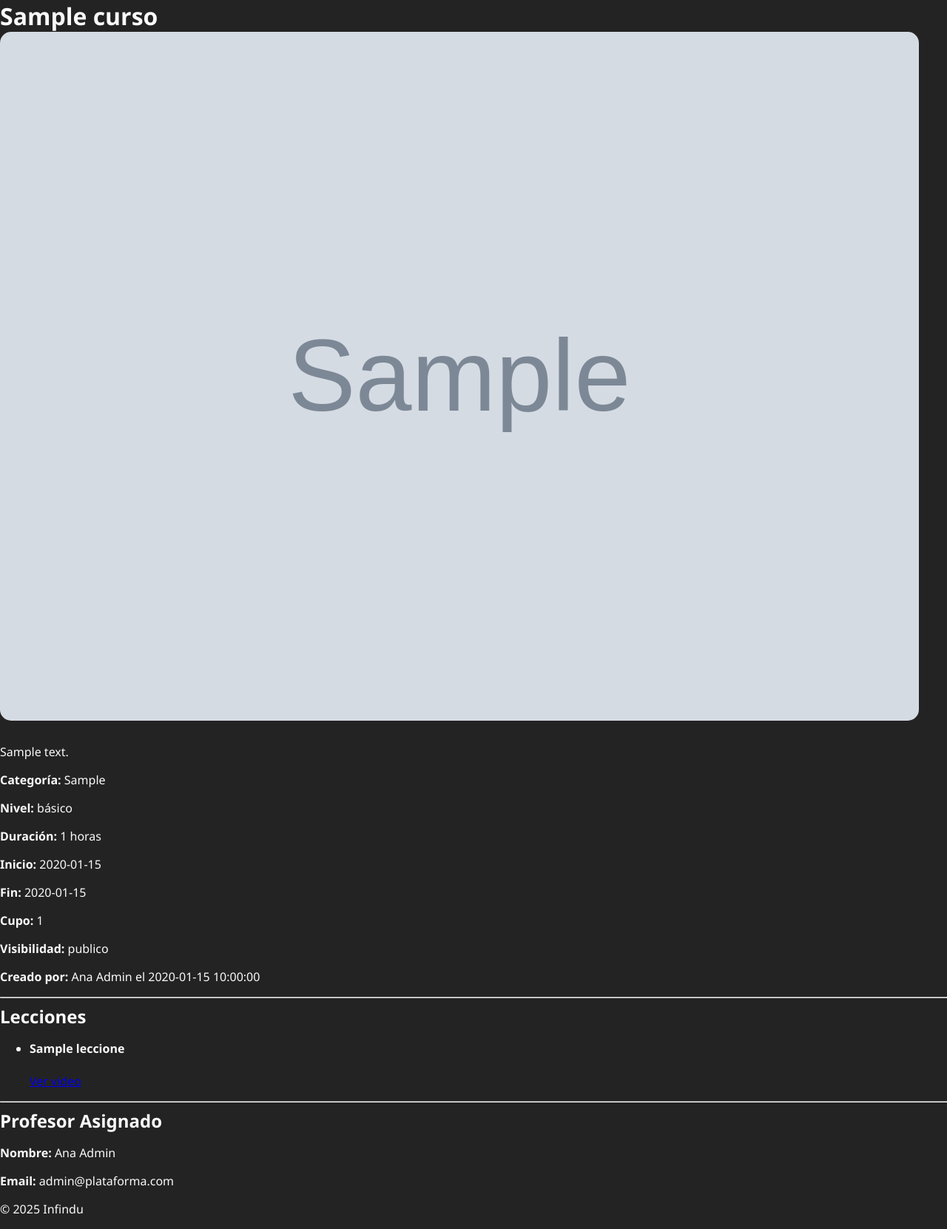
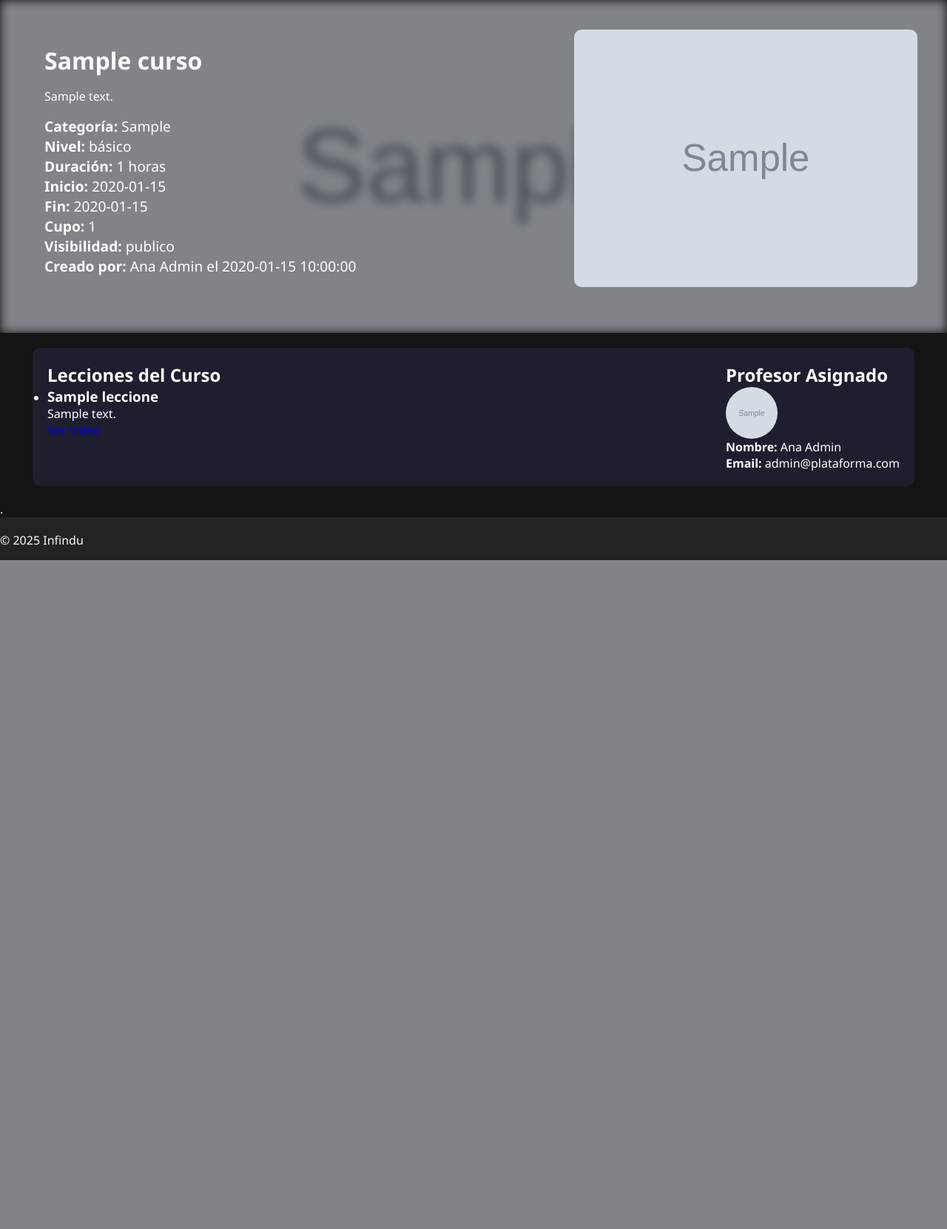
Before and after one commit to abdiasc/infindu, a PHP site: page /cursos/1 in a window 1280 px wide. Shown: the part 63-1724 px from the top of the page at 74% size. After the commit the page ends 820 px from the top, so only its background shows below. Run offline with PHP 8.4, Linux system fonts and the light colour scheme; data comes from the database, SQL or seed files in the repository; tables that the repository leaves empty hold one stand-in row (values such as "Sample post"); grey boxes marked "Sample" are stand-in pictures; data that the repository does not hold is empty.

Commit message:
Sigo modificando interfaz publica

```diff
--- a/app/Controllers/CursoController.php
+++ b/app/Controllers/CursoController.php
@@ -53,18 +53,16 @@ class CursoController extends Controller {
 
 
     public function verPublico($id) {
-        if (!is_numeric($id)) {
-            header('Location: /error/403');
-            exit;
-        }
+
 
         $curso = Curso::obtenerPorId($id);
         $lecciones = Leccion::todasPorCurso($id);
+        $profesores = User::obtenerProfesores(); // Lista para asignar
         $profesorAsignado = Curso::obtenerProfesorAsignado($id);
         $profesorDatos = Profesor::obtenerPorUsuario($profesorAsignado['usuario_id'] ?? null);
 
         if (!$curso) {
-            header('Location: /error/404');
+            header('Location: /cursos');
             exit;
         }
 
@@ -72,6 +70,7 @@ class CursoController extends Controller {
             'title' => 'Detalle del Curso',
             'curso' => $curso,
             'lecciones' => $lecciones ?? [],
+            'profesores' => $profesores ?? [],
             'profesorAsignado' => $profesorAsignado ?: null,
             'profesorDatos' => $profesorDatos ?? null
         ]);
--- a/public/css/style.css
+++ b/public/css/style.css
@@ -803,3 +803,76 @@ header{
     height: auto;
     border-radius: 10px;
 }
+
+/* CURSO DETALLE */
+.container-detalle-curso{
+    background-color: #141414;
+    color: #faf7f7;
+    margin-bottom: 10px;
+}
+.slider {
+  position: relative;
+  height: 450px;
+  overflow: hidden;
+  color: white;
+}
+
+.slider-bg {
+  position: absolute;
+  top: 0; left: 0; right: 0; bottom: 0;
+  background-size: cover;
+  background-position: center;
+  filter: blur(7px);
+  z-index: 0;
+}
+
+.overlay {
+  position: absolute;
+  top: 0; left: 0; right: 0; bottom: 0;
+  background: rgba(0, 0, 0, 0.4); /* opcional: oscurece el fondo */
+  z-index: 1;
+}
+
+.texto-slider {
+  position: relative;
+  z-index: 2;
+  padding: 40px;
+  display: flex;
+}
+.texto-curso-slider {
+  width: 60%;
+  padding: 20px;
+}
+.slider-image{
+    width: 40%;
+}
+.slider img {
+    width: 100%;
+    height: auto;
+    border-radius: 10px;
+}
+.curso-datos-slider p {
+    font-size: 1.2rem;
+    margin: 0px;
+    padding: 0px;
+}
+
+.lecciones-publico{
+    display: flex;
+    width: 90%;
+    justify-content: space-between;
+    background-color: #1e1e2f;
+    color: #ffffff;
+    padding: 20px;
+    border-radius: 10px;
+    margin: 20px auto !important;
+}
+.lecciones-publico *{
+    margin: 0px;
+    padding: 0px;
+
+}
+
+footer{
+    margin-top: 20px;
+}
--- a/resources/views/cursos/home.php
+++ b/resources/views/cursos/home.php
@@ -25,7 +25,7 @@
                     <?= nl2br(htmlspecialchars(limitarPalabras($curso['descripcion'], 10))) ?></p>
                     <small>Creado por: <?= htmlspecialchars($curso['creador']) ?> el <?= htmlspecialchars($curso['fecha_creacion']) ?></small>
                     <div class="acciones">
-                        <a href="/curso/<?= $curso['id'] ?>">Ver curso</a>
+                        <a href="/cursos/<?= $curso['id'] ?>">Ver curso</a>
                     </div>
 
                 </article>
--- a/resources/views/cursos/verPublico.php
+++ b/resources/views/cursos/verPublico.php
@@ -1,11 +1,14 @@
 <div class="container-detalle-curso">
+    <div class="slider">
+        <div class="slider-bg" style="background-image: url('/public/<?= htmlspecialchars($curso['imagen_portada']) ?>');"></div>
+
+        <div class="overlay"></div>
+
+        <div class="texto-slider">
+            <div class="texto-curso-slider">
                 <h1><?= htmlspecialchars($curso['nombre']) ?></h1>
-
-    <?php if (!empty($curso['imagen_portada'])): ?>
-        <img src="/public/<?= htmlspecialchars($curso['imagen_portada']) ?>" alt="Imagen del curso" class="img-portada">
-    <?php endif; ?>
-
                 <p><?= nl2br(htmlspecialchars($curso['descripcion'])) ?></p>
+                <div class="curso-datos-slider">
                     <p><strong>Categoría:</strong> <?= htmlspecialchars($curso['categoria']) ?></p>
                     <p><strong>Nivel:</strong> <?= htmlspecialchars($curso['nivel']) ?></p>
                     <p><strong>Duración:</strong> <?= htmlspecialchars($curso['duracion']) ?> horas</p>
@@ -14,33 +17,54 @@
                     <p><strong>Cupo:</strong> <?= htmlspecialchars($curso['cupo_maximo']) ?></p>
                     <p><strong>Visibilidad:</strong> <?= htmlspecialchars($curso['visibilidad']) ?></p>
                     <p><strong>Creado por:</strong> <?= htmlspecialchars($curso['creador']) ?> el <?= htmlspecialchars($curso['fecha_creacion']) ?></p>
-
-    <hr>
-
-    <h2>Lecciones</h2>
-    <?php if (!empty($lecciones)): ?>
-        <ul>
+                </div>
+            </div>
+            <div class="slider-image">
+                <?php if (!empty($curso['imagen_portada'])): ?>
+                    <img src="/public/<?= htmlspecialchars($curso['imagen_portada']) ?>" alt="Imagen del curso" class="img-responsive">
+                <?php else: ?>
+                    <p>No hay imagen de portada disponible.</p>
+                <?php endif; ?>
+            </div>
+        </div>
+    </div>
+    <div class="lecciones-publico">
+        <div class="lecciones-lista">
+            <h2>Lecciones del Curso</h2>
+            <?php if (count($lecciones) > 0): ?>
+                <ul class="lista-lecciones">
                     <?php foreach ($lecciones as $leccion): ?>
-                <li>
-                    <strong><?= htmlspecialchars($leccion['titulo']) ?></strong><br>
-                    <?= nl2br(htmlspecialchars($leccion['descripcion'])) ?><br>
-                    <?php if ($leccion['url_video']): ?>
-                        <a href="<?= htmlspecialchars($leccion['url_video']) ?>" target="_blank">Ver video</a>
-                    <?php endif; ?>
+                        <li class="leccion-item">
+                            <h3><?= htmlspecialchars($leccion['titulo']) ?></h3>
+                            <p><?= nl2br(htmlspecialchars($leccion['contenido'])) ?></p>
+                            <a href="<?= htmlspecialchars($leccion['url_video']) ?>" target="_blank" class="btn-ver-video">Ver Video</a>
                         </li>
                     <?php endforeach; ?>
                 </ul>
             <?php else: ?>
-        <p>No hay lecciones en este curso.</p>
+                <p>No hay lecciones disponibles para este curso.</p>
             <?php endif; ?>
 
-    <hr>
-
+        </div>
+        <div class="profesor-asignado-curso">
             <h2>Profesor Asignado</h2>
-    <?php if ($profesorAsignado): ?>
+            <div class="profesor-avatar">
+                <?php if (!empty($profesorAsignado) && !empty($profesorDatos)): ?>
+                    <img src="/public/<?= htmlspecialchars($profesorDatos['avatar']) ?>" alt="Avatar del profesor" width="120">
+                <?php else: ?>
+                    <p>No hay imagen de profesor disponible.</p>
+                <?php endif; ?>
+            </div>
+            <div class="profesor-datos">
+                <?php if (!empty($profesorAsignado) && !empty($profesorDatos)): ?>
                     <p><strong>Nombre:</strong> <?= htmlspecialchars($profesorAsignado['nombre']) ?></p>
                     <p><strong>Email:</strong> <?= htmlspecialchars($profesorAsignado['email']) ?></p>
                 <?php else: ?>
                     <p>No hay profesor asignado aún.</p>
                 <?php endif; ?>
             </div>
+
+        </div>
+    </div>
+    .
+</div>
--- a/routes/web.php
+++ b/routes/web.php
@@ -1,10 +1,10 @@
 <?php
 
-// 🌐 Rutas públicas
+// Rutas públicas
 $router->get('/', 'HomeController@index');
 $router->get('nosotros', 'HomeController@about');
 
-// 👥 Autenticación
+// Autenticación
 $router->get('login', 'AuthController@mostrarLogin');
 $router->post('login', 'AuthController@login');
 $router->get('logout', 'AuthController@logout');
@@ -13,21 +13,21 @@ $router->get('registro', 'AuthController@registroForm');
 $router->post('registro', 'AuthController@registrar');
 $router->post('registro/user', 'AuthController@registroAsignarRol');
 
-// 👤 Paneles de usuario
+// Paneles de usuario
 $router->get('profesor', 'ProfesorController@dashboard');
 $router->get('estudiante', 'EstudianteController@dashboard');
 
-// 📚 Rutas generales de recursos
+// Rutas generales de recursos
 $router->get('users', 'UserController@index');
 $router->get('cursos', 'CursoController@home');
-$router->get('cursos/{id}', 'CursoController@verPublico');
+
 $router->get('profesores', 'ProfesorController@index');
 $router->get('estudiantes', 'EstudianteController@index');
 
-// 🛠️ Panel de administración general
+// Panel de administración general
 $router->get('admin', 'AdminController@dashboard');
 
-// 🔐 Gestión de usuarios (Admin)
+// Gestión de usuarios (Admin)
 $router->get('/admin/usuarios', 'AdminController@usuarios');
 $router->get('/users/crear', 'AdminController@crearUsuario');
 $router->post('/users/crear', 'AdminController@guardarUsuario');
@@ -36,14 +36,14 @@ $router->post('/users/editar', 'AdminController@actualizarUsuario');
 $router->get('/users/eliminar/{id}', 'AdminController@eliminarUsuario');
 $router->get('/users/roles/{id}', 'AdminController@verRoles');
 
-// 🧑‍🏫 Gestión de cursos (Admin)
+// Gestión de cursos (Admin)
 $router->get('admin/cursos', 'CursoController@index');
 $router->get('/admin/curso/{id}', 'CursoController@ver');
 $router->get('admin/crear-curso', 'AdminController@formCrearCurso');
 $router->post('admin/crear-curso', 'AdminController@crearCurso');
 $router->post('/admin/curso/asignar-profesor', 'CursoController@asignarProfesor');
 
-// 🛡️ Gestión de roles
+// Gestión de roles
 $router->get('/admin/roles', 'RolController@index');
 $router->get('/roles/crear', 'RolController@create');
 $router->post('/roles/store', 'RolController@store');
@@ -51,7 +51,7 @@ $router->get('/roles/edit/{id}', 'RolController@edit');
 $router->post('/roles/edit/{id}', 'RolController@update');
 $router->get('/roles/delete/{id}', 'RolController@delete');
 
-// 🧾 Gestión de permisos
+// Gestión de permisos
 $router->get('/admin/permisos', 'PermisoController@index');
 $router->get('/permisos/crear', 'PermisoController@crear');
 $router->post('/permisos/guardar', 'PermisoController@guardar');
@@ -59,11 +59,11 @@ $router->get('/permisos/editar/{id}', 'PermisoController@editar');
 $router->post('/permisos/actualizar/{id}', 'PermisoController@actualizar');
 $router->get('/permisos/eliminar/{id}', 'PermisoController@eliminar');
 
-// 🔗 Asignación de permisos a roles
+// Asignación de permisos a roles
 $router->get('/roles/{id}/permisos', 'PermisoController@asignarPermisos');
 $router->post('/roles/permisos/guardar', 'PermisoController@guardarAsignacion');
 
-// 📘 Gestión de lecciones
+// Gestión de lecciones
 $router->get('/lecciones/curso/{id}', 'LeccionController@index');
 $router->get('/lecciones/crear/{curso_id}', 'LeccionController@crear');
 $router->post('/lecciones/guardar', 'LeccionController@guardar');
@@ -79,3 +79,5 @@ $router->get('/perfil/completar_estudiante', 'PerfilController@completarEstudian
 $router->post('/perfil/guardar_estudiante', 'PerfilController@guardarEstudiante');
 
 $router->get('/error/403', 'ErrorController@error403');
+
+$router->get('/cursos/{id}', 'CursoController@verPublico');
```
Lines whose indentation alone changed are shown as unchanged.
